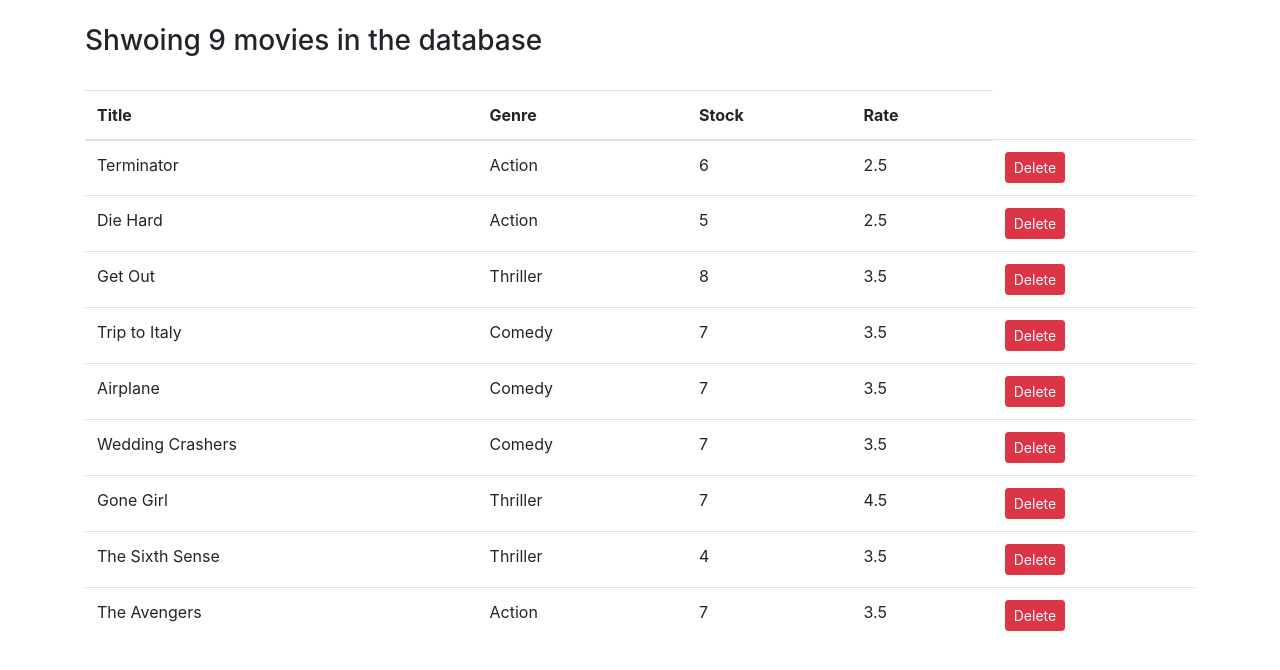
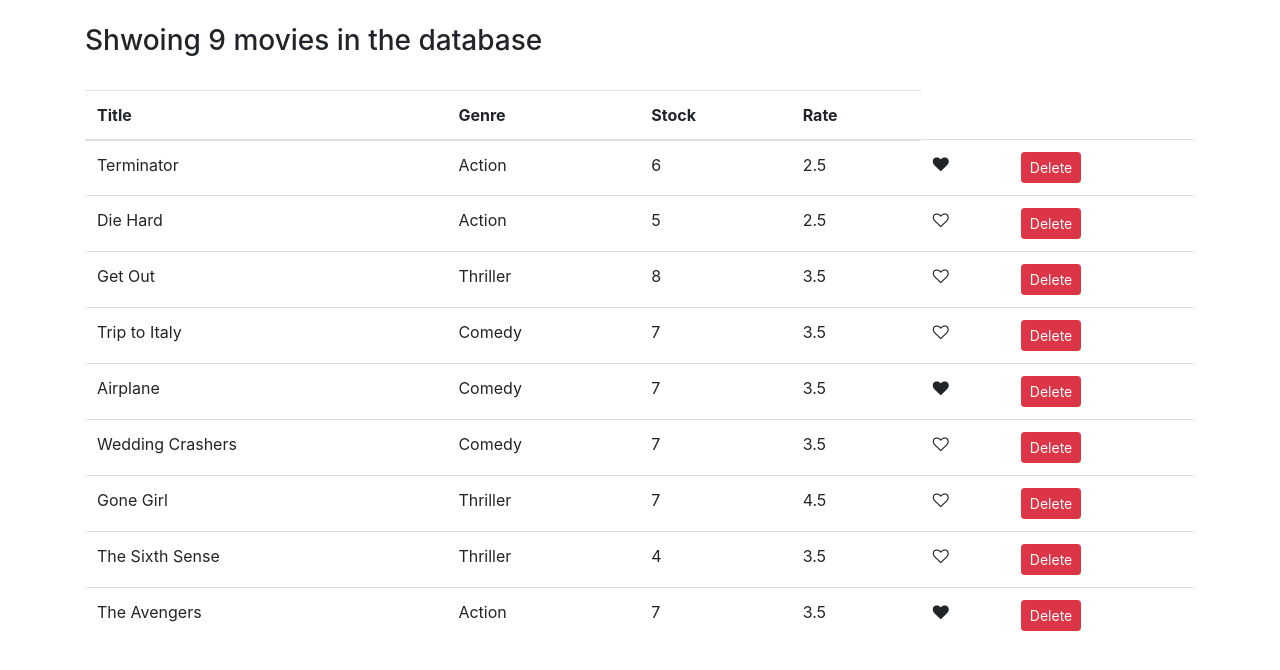
Before and after one commit to madhuinfos/vidly, a React (Create React App) app: page / in a window 1280 px wide. Shown: the top 670 px of the page. Built offline with nearby package versions, Linux system fonts and the light colour scheme.

Commit message:
added like to movie

```diff
--- /dev/null
+++ b/src/components/common/like.jsx
@@ -0,0 +1,18 @@
+import React, { Component } from "react";
+
+const Like = (props) => {
+  let likeClass = "fa fa-heart";
+
+  if (!props.liked) likeClass += "-o";
+
+  return (
+    <i
+      className={likeClass}
+      style={{ cursor: "pointer" }}
+      onClick={props.onClick}
+      aria-hidden="true"
+    ></i>
+  );
+};
+
+export default Like;
--- a/src/components/movies.jsx
+++ b/src/components/movies.jsx
@@ -1,5 +1,6 @@
 import React, { Component } from "react";
-import { getMovies, deleteMovie } from "../services/fakeMovieService";
+import { getMovie, getMovies, deleteMovie } from "../services/fakeMovieService";
+import Like from "./common/like";
 
 export default class Movies extends Component {
   state = {
@@ -37,6 +38,12 @@ export default class Movies extends Component {
         <td>{movie.numberInStock}</td>
         <td>{movie.dailyRentalRate}</td>
         <td>
+          <Like
+            onClick={() => this.handleLike(movie._id)}
+            liked={movie.liked}
+          ></Like>
+        </td>
+        <td>
           <button
             className="btn btn-danger btn-sm"
             onClick={() => this.deleteMovie(movie._id)}
@@ -58,4 +65,17 @@ export default class Movies extends Component {
     deleteMovie(id);
     this.setState({ movies: getMovies() });
   }
+
+  handleLike(id) {
+    const movie = getMovie(id);
+
+    const movies = [...this.state.movies];
+    const index = movies.indexOf(movie);
+
+    movies[index] = { ...movies[index] };
+
+    movies[index].liked = !movies[index].liked;
+
+    this.setState({ movies });
+  }
 }
--- a/src/services/fakeMovieService.js
+++ b/src/services/fakeMovieService.js
@@ -7,64 +7,73 @@ const movies = [
     genre: { _id: "5b21ca3eeb7f6fbccd471818", name: "Action" },
     numberInStock: 6,
     dailyRentalRate: 2.5,
-    publishDate: "2018-01-03T19:04:28.809Z"
+    publishDate: "2018-01-03T19:04:28.809Z",
+    liked: true,
   },
   {
     _id: "5b21ca3eeb7f6fbccd471816",
     title: "Die Hard",
     genre: { _id: "5b21ca3eeb7f6fbccd471818", name: "Action" },
     numberInStock: 5,
-    dailyRentalRate: 2.5
+    dailyRentalRate: 2.5,
+    liked: false,
   },
   {
     _id: "5b21ca3eeb7f6fbccd471817",
     title: "Get Out",
     genre: { _id: "5b21ca3eeb7f6fbccd471820", name: "Thriller" },
     numberInStock: 8,
-    dailyRentalRate: 3.5
+    dailyRentalRate: 3.5,
+    liked: false,
   },
   {
     _id: "5b21ca3eeb7f6fbccd471819",
     title: "Trip to Italy",
     genre: { _id: "5b21ca3eeb7f6fbccd471814", name: "Comedy" },
     numberInStock: 7,
-    dailyRentalRate: 3.5
+    dailyRentalRate: 3.5,
+    liked: false,
   },
   {
     _id: "5b21ca3eeb7f6fbccd47181a",
     title: "Airplane",
     genre: { _id: "5b21ca3eeb7f6fbccd471814", name: "Comedy" },
     numberInStock: 7,
-    dailyRentalRate: 3.5
+    dailyRentalRate: 3.5,
+    liked: true,
   },
   {
     _id: "5b21ca3eeb7f6fbccd47181b",
     title: "Wedding Crashers",
     genre: { _id: "5b21ca3eeb7f6fbccd471814", name: "Comedy" },
     numberInStock: 7,
-    dailyRentalRate: 3.5
+    dailyRentalRate: 3.5,
+    liked: false,
   },
   {
     _id: "5b21ca3eeb7f6fbccd47181e",
     title: "Gone Girl",
     genre: { _id: "5b21ca3eeb7f6fbccd471820", name: "Thriller" },
     numberInStock: 7,
-    dailyRentalRate: 4.5
+    dailyRentalRate: 4.5,
+    liked: false,
   },
   {
     _id: "5b21ca3eeb7f6fbccd47181f",
     title: "The Sixth Sense",
     genre: { _id: "5b21ca3eeb7f6fbccd471820", name: "Thriller" },
     numberInStock: 4,
-    dailyRentalRate: 3.5
+    dailyRentalRate: 3.5,
+    liked: false,
   },
   {
     _id: "5b21ca3eeb7f6fbccd471821",
     title: "The Avengers",
     genre: { _id: "5b21ca3eeb7f6fbccd471818", name: "Action" },
     numberInStock: 7,
-    dailyRentalRate: 3.5
-  }
+    dailyRentalRate: 3.5,
+    liked: true,
+  },
 ];
 
 export function getMovies() {
@@ -72,13 +81,13 @@ export function getMovies() {
 }
 
 export function getMovie(id) {
-  return movies.find(m => m._id === id);
+  return movies.find((m) => m._id === id);
 }
 
 export function saveMovie(movie) {
-  let movieInDb = movies.find(m => m._id === movie._id) || {};
+  let movieInDb = movies.find((m) => m._id === movie._id) || {};
   movieInDb.name = movie.name;
-  movieInDb.genre = genresAPI.genres.find(g => g._id === movie.genreId);
+  movieInDb.genre = genresAPI.genres.find((g) => g._id === movie.genreId);
   movieInDb.numberInStock = movie.numberInStock;
   movieInDb.dailyRentalRate = movie.dailyRentalRate;
 
@@ -91,7 +100,7 @@ export function saveMovie(movie) {
 }
 
 export function deleteMovie(id) {
-  let movieInDb = movies.find(m => m._id === id);
+  let movieInDb = movies.find((m) => m._id === id);
   movies.splice(movies.indexOf(movieInDb), 1);
   return movieInDb;
 }
```
